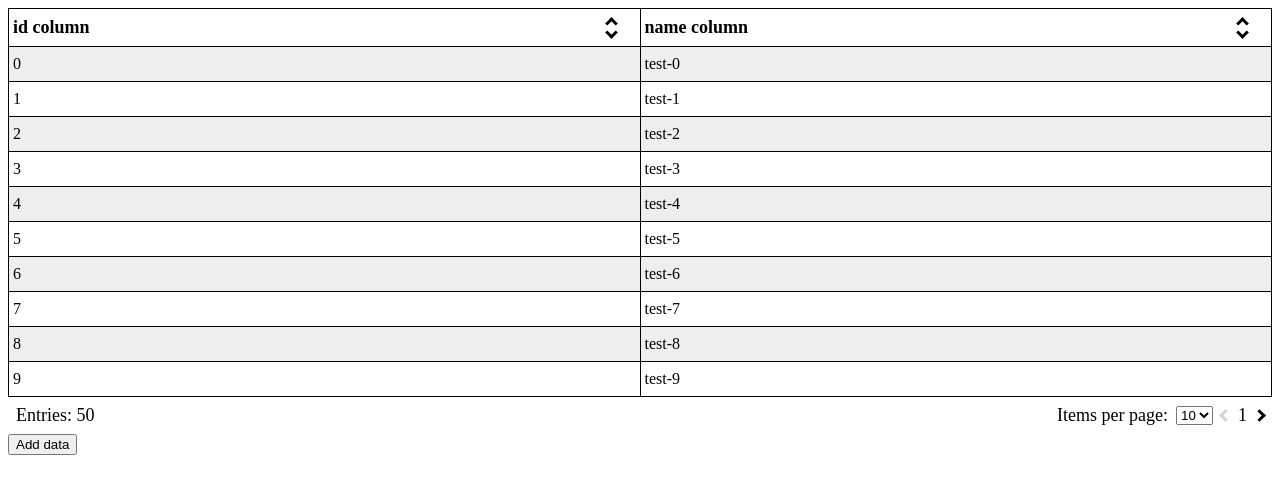
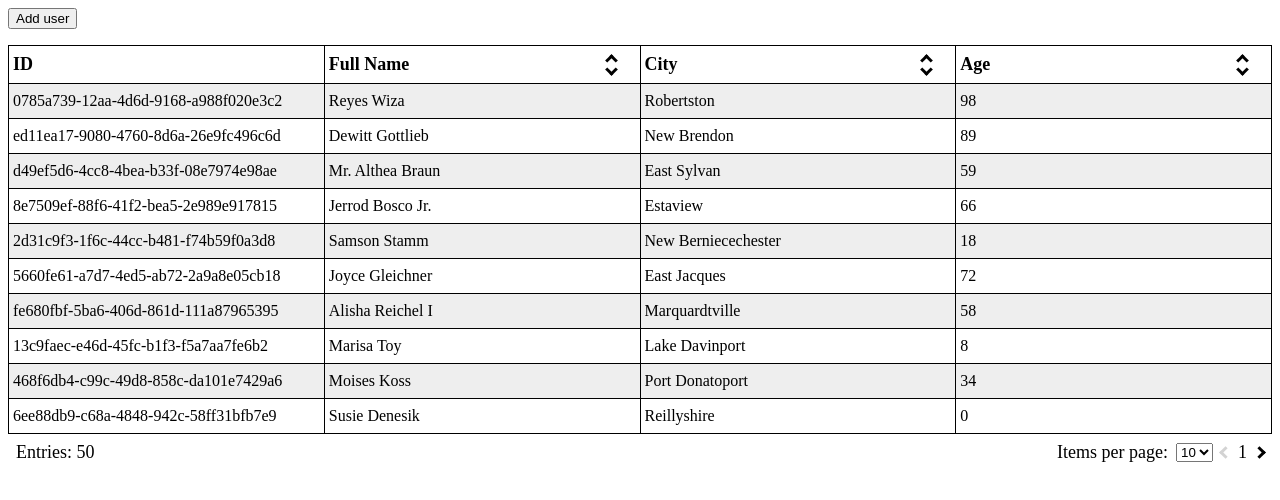
Before and after one commit to NoMercy235/angular-recap, an Angular app: page / in a window 1280 px wide. Shown: the top 500 px of the page. Built offline with nearby package versions, Linux system fonts and the light colour scheme.

Commit message:
feat: improved the sample data of the app

```diff
--- a/package.json
+++ b/package.json
@@ -19,11 +19,13 @@
     "@angular/platform-browser": "~10.0.5",
     "@angular/platform-browser-dynamic": "~10.0.5",
     "@angular/router": "~10.0.5",
+    "faker": "^4.1.0",
     "rxjs": "~6.5.5",
     "tslib": "^2.0.0",
     "zone.js": "~0.10.3"
   },
   "devDependencies": {
+    "@types/faker": "^4.1.12",
     "@angular-devkit/build-angular": "~0.1000.4",
     "@angular/cli": "~10.0.4",
     "@angular/compiler-cli": "~10.0.5",
--- a/src/app/app.component.html
+++ b/src/app/app.component.html
@@ -1,3 +1,5 @@
+<button id="addUserBtn" (click)="addData()">Add user</button>
+
 <t-grid
   [data]="tableData"
   [sortable]="true"
@@ -5,8 +7,8 @@
   (sortChange)="onSortChange($event)"
   (paginationChange)="onPaginationChange($event)"
 >
-  <t-column name="id column" property="id" [sortable]="true"></t-column>
-  <t-column name="name column" property="name" [sortable]="true"></t-column>
+  <t-column name="ID" property="id"></t-column>
+  <t-column name="Full Name" property="name" [sortable]="true"></t-column>
+  <t-column name="City" property="city" [sortable]="true"></t-column>
+  <t-column name="Age" property="age" [sortable]="true"></t-column>
 </t-grid>
-
-<button (click)="addData()">Add data</button>
--- a/src/app/app.component.scss
+++ b/src/app/app.component.scss
@@ -0,0 +1,3 @@
+#addUserBtn {
+  margin-bottom: 16px;
+}
--- a/src/app/app.component.ts
+++ b/src/app/app.component.ts
@@ -1,4 +1,5 @@
 import { Component } from '@angular/core';
+import { User } from "../models/User";
 
 @Component({
   selector: 'app-root',
@@ -8,12 +9,12 @@ import { Component } from '@angular/core';
 export class AppComponent {
   title = 'ui-path';
 
-  tableData = new Array(50).fill(0).map((el, index) => {
-    return { id: index, name: `test-${index}`};
+  tableData = new Array(50).fill(0).map(() => {
+    return new User();
   });
 
   addData = () => {
-    this.tableData = [...this.tableData, { id: 3, name: 'test3' }]
+    this.tableData = [...this.tableData, new User()];
   };
 
   onSortChange = (newSort) => {
--- /dev/null
+++ b/src/models/User.ts
@@ -0,0 +1,15 @@
+import * as faker from 'faker';
+
+export class User {
+  id: string;
+  name: string;
+  city: string;
+  age: number;
+
+  constructor () {
+    this.id = faker.random.uuid();
+    this.name = faker.name.findName();
+    this.city = faker.address.city();
+    this.age = faker.random.number(100);
+  }
+}
--- a/src/shared/table/t-pagination/t-pagination.component.html
+++ b/src/shared/table/t-pagination/t-pagination.component.html
@@ -5,9 +5,9 @@
   <div class="pages-container">
     <span>Items per page: </span>
     <select [value]="pagination.pageSize" (change)="onPageSizeChange($event)">
-      <option>3</option>
       <option>5</option>
       <option>10</option>
+      <option>50</option>
     </select>
     <arrow [disabled]="isFirstPage()" [direction]="arrowDirectionEnum.Left" (click)="onPreviousPage()"></arrow>
     <span>{{pagination.page}}</span>
```
Also changed, not shown: 1 other file (tests, documents, lock files or other folders).
